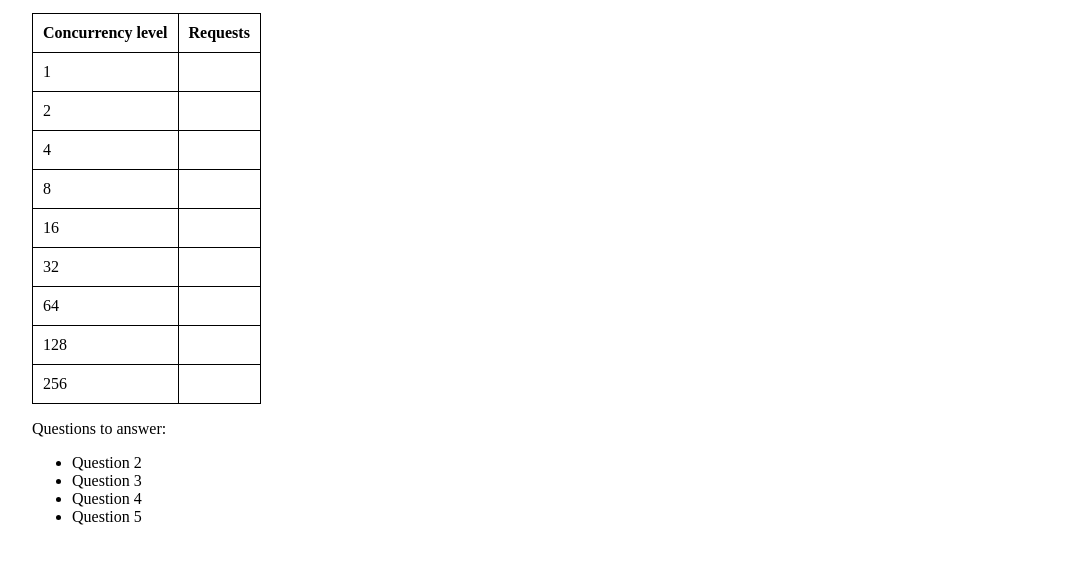
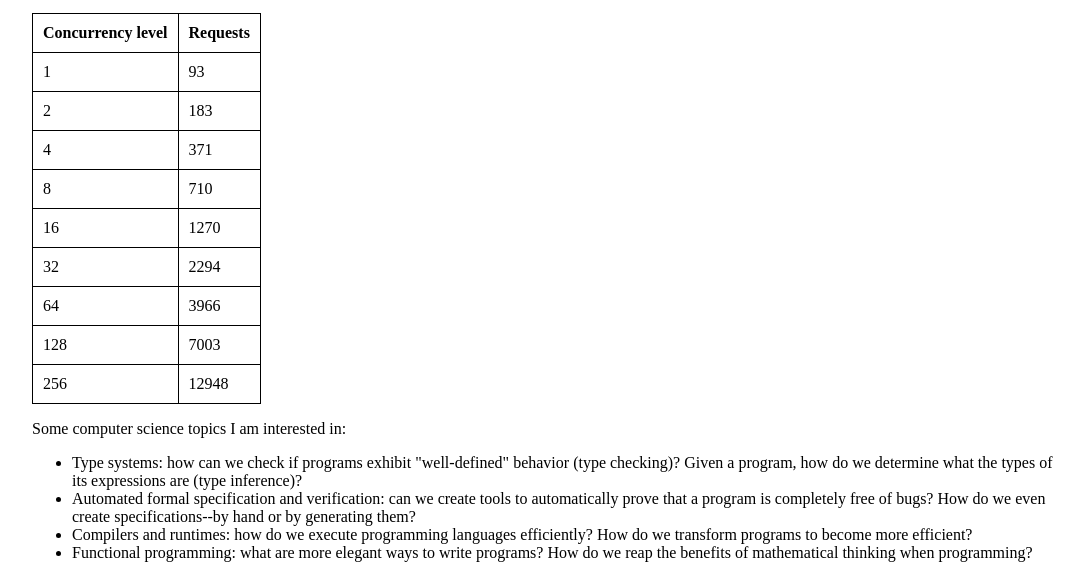
Before and after one commit to Technius/ucsb-cs291a-w21-project0, a plain HTML site: page index.html in a window 1280 px wide. Shown: the part 536-1111 px from the top of the page, without its empty margins (96-1180 px from the left). Before the commit the page ends 1078 px from the top, so only its background shows below. Drawn offline with Linux system fonts and the light colour scheme.

Commit message:
Update markup

```diff
--- a/index.html
+++ b/index.html
@@ -7,7 +7,7 @@
     <body>
         <h1>Bryan's UCSB CS291A Project 0 Website</h1>
 
-        <img src="hello.svg" />
+        <img src="hello.svg" alt="splash image" />
 
         <p>
             This is my submission for project 0 of <a href="https://cs291.com/" >UCSB CS291A</a>, Winter 2021. You can find the source code on GitHub <a href="https://github.com/Technius/ucsb-cs291a-w21-project0">here</a>.
@@ -23,52 +23,52 @@
                     <th>Requests</th>
                 </tr>
             </thead>
-            <tdata>
+            <tbody>
                 <tr>
                     <td>1</td>
-                    <td> </td>
+                    <td>93</td>
                 </tr>
                 <tr>
                     <td>2</td>
-                    <td> </td>
+                    <td>183</td>
                 </tr>
                 <tr>
                     <td>4</td>
-                    <td> </td>
+                    <td>371</td>
                 </tr>
                 <tr>
                     <td>8</td>
-                    <td> </td>
+                    <td>710</td>
                 </tr>
                 <tr>
                     <td>16</td>
-                    <td> </td>
+                    <td>1270</td>
                 </tr>
                 <tr>
                     <td>32</td>
-                    <td> </td>
+                    <td>2294</td>
                 </tr>
                 <tr>
                     <td>64</td>
-                    <td> </td>
+                    <td>3966</td>
                 </tr>
                 <tr>
                     <td>128</td>
-                    <td> </td>
+                    <td>7003</td>
                 </tr>
                 <tr>
                     <td>256</td>
-                    <td> </td>
+                    <td>12948</td>
                 </tr>
-            </tdata>
+            </tbody>
         </table>
 
-        <p>Questions to answer:</p>
+        <p>Some computer science topics I am interested in:</p>
         <ul>
-            <li>Question 2</li>
-            <li>Question 3</li>
-            <li>Question 4</li>
-            <li>Question 5</li>
+            <li>Type systems: how can we check if programs exhibit "well-defined" behavior (type checking)? Given a program, how do we determine what the types of its expressions are (type inference)?</li>
+            <li>Automated formal specification and verification: can we create tools to automatically prove that a program is completely free of bugs? How do we even create specifications--by hand or by generating them?</li>
+            <li>Compilers and runtimes: how do we execute programming languages efficiently? How do we transform programs to become more efficient?</li>
+            <li>Functional programming: what are more elegant ways to write programs? How do we reap the benefits of mathematical thinking when programming?</li>
         </ul>
     </body>
 </html>
```
